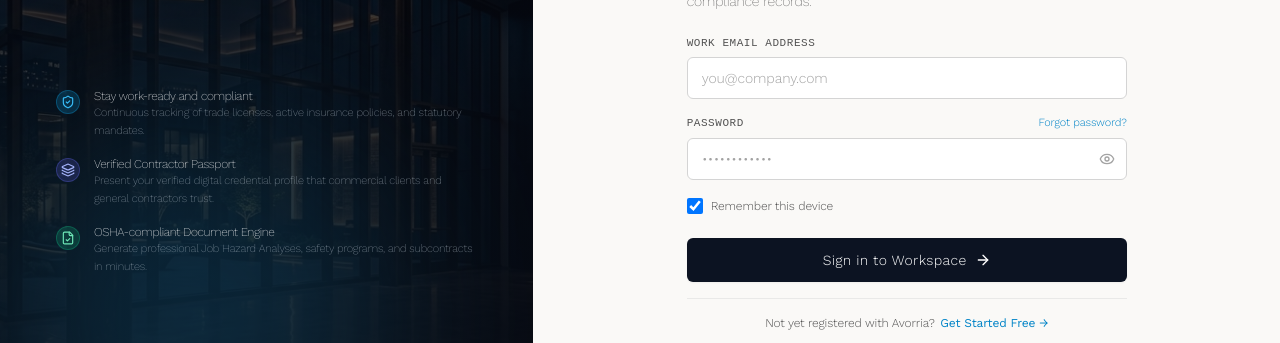
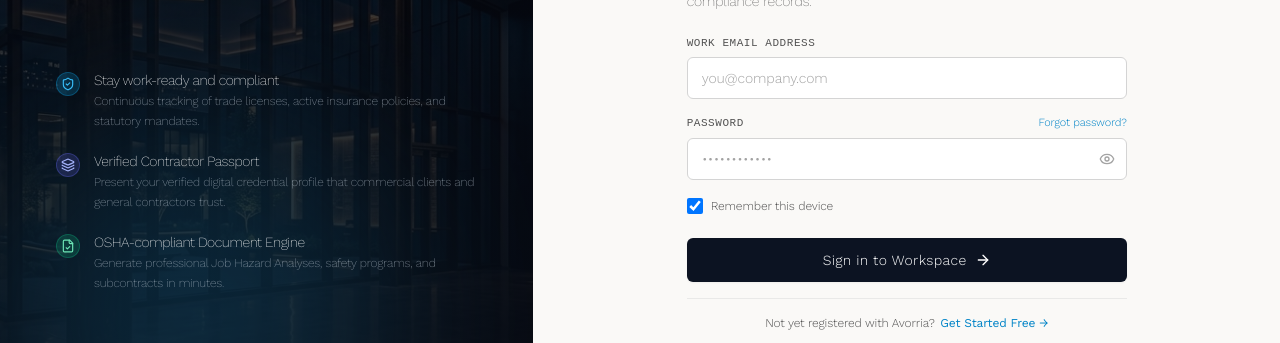
Before and after one commit to PeteCurrey/Avorria.Contractors.USA.agv001, a Next.js app: page /sign-in in a window 1280 px wide. Shown: the part 290-633 px from the top of the page. Built offline with nearby package versions, Linux system fonts and the light colour scheme; no server answers.

Commit message:
style(auth): match value point heading font size to tagline and set descriptions one size smaller

```diff
--- a/src/components/auth/AuthSplitLayout.tsx
+++ b/src/components/auth/AuthSplitLayout.tsx
@@ -108,14 +108,14 @@ export function AuthSplitLayout({
           </div>
 
           {/* Middle Value Proof Points */}
-          <div className="relative z-10 hidden lg:flex flex-col space-y-4 my-auto py-8">
+          <div className="relative z-10 hidden lg:flex flex-col space-y-5 my-auto py-8">
             <div className="flex items-start gap-3.5">
               <span className="flex h-6 w-6 shrink-0 items-center justify-center rounded-full bg-sky-500/20 text-[#38bdf8] text-xs mt-0.5 border border-sky-500/30">
                 <ShieldCheck className="w-3.5 h-3.5" />
               </span>
               <div>
-                <h4 className="text-xs font-light text-white">Stay work-ready and compliant</h4>
-                <p className="text-[11px] font-extralight text-slate-300/70 leading-relaxed">
+                <h4 className="text-xs sm:text-sm font-light text-white">Stay work-ready and compliant</h4>
+                <p className="text-xs font-extralight text-slate-300/75 leading-relaxed mt-0.5">
                   Continuous tracking of trade licenses, active insurance policies, and statutory mandates.
                 </p>
               </div>
@@ -126,8 +126,8 @@ export function AuthSplitLayout({
                 <Layers className="w-3.5 h-3.5" />
               </span>
               <div>
-                <h4 className="text-xs font-light text-white">Verified Contractor Passport</h4>
-                <p className="text-[11px] font-extralight text-slate-300/70 leading-relaxed">
+                <h4 className="text-xs sm:text-sm font-light text-white">Verified Contractor Passport</h4>
+                <p className="text-xs font-extralight text-slate-300/75 leading-relaxed mt-0.5">
                   Present your verified digital credential profile that commercial clients and general contractors trust.
                 </p>
               </div>
@@ -138,8 +138,8 @@ export function AuthSplitLayout({
                 <FileCheck className="w-3.5 h-3.5" />
               </span>
               <div>
-                <h4 className="text-xs font-light text-white">OSHA-compliant Document Engine</h4>
-                <p className="text-[11px] font-extralight text-slate-300/70 leading-relaxed">
+                <h4 className="text-xs sm:text-sm font-light text-white">OSHA-compliant Document Engine</h4>
+                <p className="text-xs font-extralight text-slate-300/75 leading-relaxed mt-0.5">
                   Generate professional Job Hazard Analyses, safety programs, and subcontracts in minutes.
                 </p>
               </div>
```
